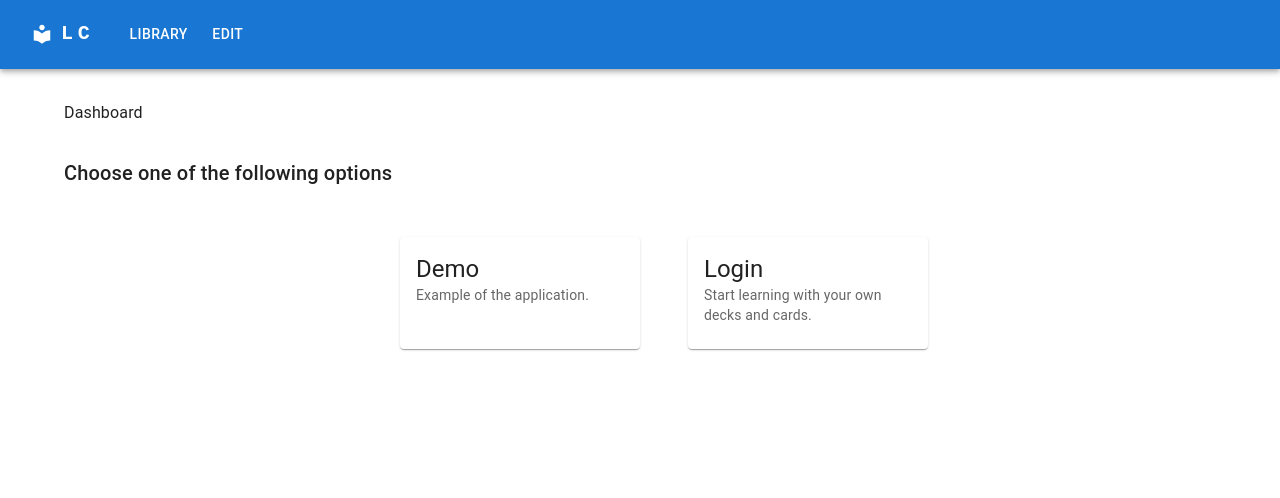
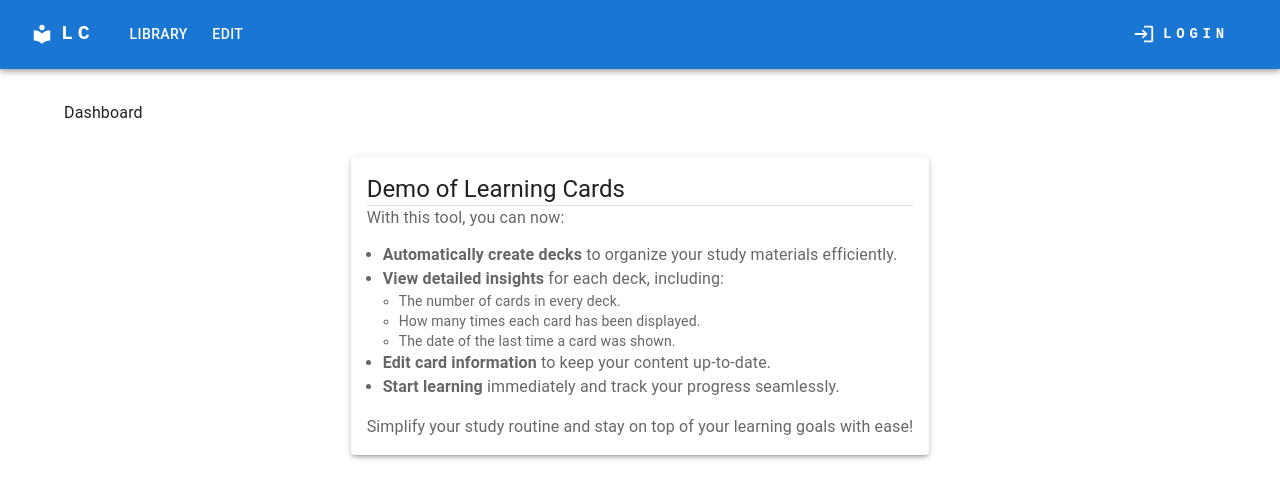
Before and after one commit to DiegoMoya06/learning_proyect_client, a React (Vite) app: page / in a window 1280 px wide. Shown: the top 498 px of the page. Built offline with nearby package versions, Linux system fonts and the light colour scheme.

Commit message:
Modified Dashboard and Navbar

```diff
--- a/src/components/Dashboard/Dashboard.tsx
+++ b/src/components/Dashboard/Dashboard.tsx
@@ -1,24 +1,9 @@
-import {Box, Card, CardActionArea, CardContent, Container, Typography} from "@mui/material";
+import {Box, Card, CardActionArea, CardContent, Container, Divider, Typography} from "@mui/material";
 import {useNavigate} from "react-router-dom";
 import {useCallback} from "react";
 import {useAppDispatch} from "../../utils/store.ts";
 import {setDemoMode} from "../../slices/demoSlice.ts";
 import BreadcrumbOpts from "../Breadcrumbs/BreadcrumbOpts.tsx";
-
-const optionDetails = [
-    {
-        id: 1,
-        title: 'Demo',
-        description: 'Example of the application.',
-        url: 'deckDetails'
-    },
-    {
-        id: 2,
-        title: 'Login',
-        description: 'Start learning with your own decks and cards.',
-        url: 'login'
-    },
-];
 
 export default function Dashboard() {
     const dispatch = useAppDispatch();
@@ -40,10 +25,6 @@ export default function Dashboard() {
         <Container maxWidth="lg">
             <BreadcrumbOpts elements={breadcrumbs}/>
 
-            <Typography sx={{mt: 4, mb: 6}} variant="h6" component="div">
-                Choose one of the following options
-            </Typography>
-
             <Box
                 sx={{
                     width: '100%',
@@ -51,10 +32,9 @@ export default function Dashboard() {
                     justifyContent: 'center',
                 }}
             >
-                {optionDetails.map((card) => (
-                    <Card key={card.id} sx={{marginLeft: '3rem', width: '15rem', height: '7rem'}}>
+                <Card sx={{maxWidth: 600, margin: 'auto', mt: 4, boxShadow: 3}}>
                     <CardActionArea
-                            onClick={() => handleNavigate(card.url)}
+                        onClick={() => handleNavigate('deckDetails')}
                         sx={{
                             height: '100%',
                             '&[data-active]': {
@@ -67,15 +47,44 @@ export default function Dashboard() {
                     >
                         <CardContent sx={{height: '100%'}}>
                             <Typography variant="h5" component="div">
-                                    {card.title}
+                                Demo of Learning Cards
                             </Typography>
-                                <Typography variant="body2" color="text.secondary">
-                                    {card.description}
+                            <Divider/>
+                            <Typography variant="body1" color="text.secondary">
+                                With this tool, you can now:
+                            </Typography>
+                            <Box component="ul" sx={{pl: 2, mb: 2}}>
+                                <Typography component="li" variant="body1" color="text.secondary">
+                                    <strong>Automatically create decks</strong> to organize your study materials
+                                    efficiently.
+                                </Typography>
+                                <Typography component="li" variant="body1" color="text.secondary">
+                                    <strong>View detailed insights</strong> for each deck, including:
+                                    <Box component="ul" sx={{pl: 2}}>
+                                        <Typography component="li" variant="body2" color="text.secondary">
+                                            The number of cards in every deck.
+                                        </Typography>
+                                        <Typography component="li" variant="body2" color="text.secondary">
+                                            How many times each card has been displayed.
+                                        </Typography>
+                                        <Typography component="li" variant="body2" color="text.secondary">
+                                            The date of the last time a card was shown.
+                                        </Typography>
+                                    </Box>
+                                </Typography>
+                                <Typography component="li" variant="body1" color="text.secondary">
+                                    <strong>Edit card information</strong> to keep your content up-to-date.
+                                </Typography>
+                                <Typography component="li" variant="body1" color="text.secondary">
+                                    <strong>Start learning</strong> immediately and track your progress seamlessly.
+                                </Typography>
+                            </Box>
+                            <Typography variant="body1" color="text.secondary">
+                                Simplify your study routine and stay on top of your learning goals with ease!
                             </Typography>
                         </CardContent>
                     </CardActionArea>
                 </Card>
-                ))}
             </Box>
         </Container>
     );
--- a/src/components/Navbar/Navbar.tsx
+++ b/src/components/Navbar/Navbar.tsx
@@ -13,6 +13,7 @@ import {
 } from "@mui/material";
 import LocalLibraryIcon from '@mui/icons-material/LocalLibrary';
 import MenuIcon from '@mui/icons-material/Menu';
+import LoginIcon from '@mui/icons-material/Login';
 import React, {useCallback, useState} from "react";
 import {useNavigate} from "react-router-dom";
 import {useAuth} from "../AuthContext/AuthProvider.tsx";
@@ -143,12 +144,34 @@ export default function Navbar() {
                         ))}
                     </Box>
                     <Box sx={{flexGrow: 0}}>
-                        {isAuthenticated && (
+                        {isAuthenticated ? (
                             <Tooltip title="Open settings">
                                 <IconButton onClick={handleOpenUserMenu} sx={{p: 0}} data-testid="avatar-icon-button">
                                     <Avatar alt="Remy Sharp" src="/static/images/avatar/2.jpg"/>
                                 </IconButton>
                             </Tooltip>
+                        ) : (
+                            <Button variant="text" size="large" sx={{color: 'white'}}
+                                    onClick={() => navigateTo('/login')}
+                                    startIcon={<LoginIcon sx={{display: {xs: 'none', md: 'flex'}}}/>}
+                            data-testId="loginButton">
+                                <Typography
+                                    variant="body2"
+                                    noWrap
+                                    component="a"
+                                    sx={{
+                                        mr: 2,
+                                        display: {xs: 'none', md: 'flex'},
+                                        fontFamily: 'monospace',
+                                        fontWeight: 700,
+                                        letterSpacing: '.3rem',
+                                        color: 'inherit',
+                                        textDecoration: 'none',
+                                    }}
+                                >
+                                    Login
+                                </Typography>
+                            </Button>
                         )}
                         <Menu
                             sx={{mt: '45px'}}
```
Also changed, not shown: 2 other files (tests, documents, lock files or other folders). Lines whose indentation alone changed are shown as unchanged.
